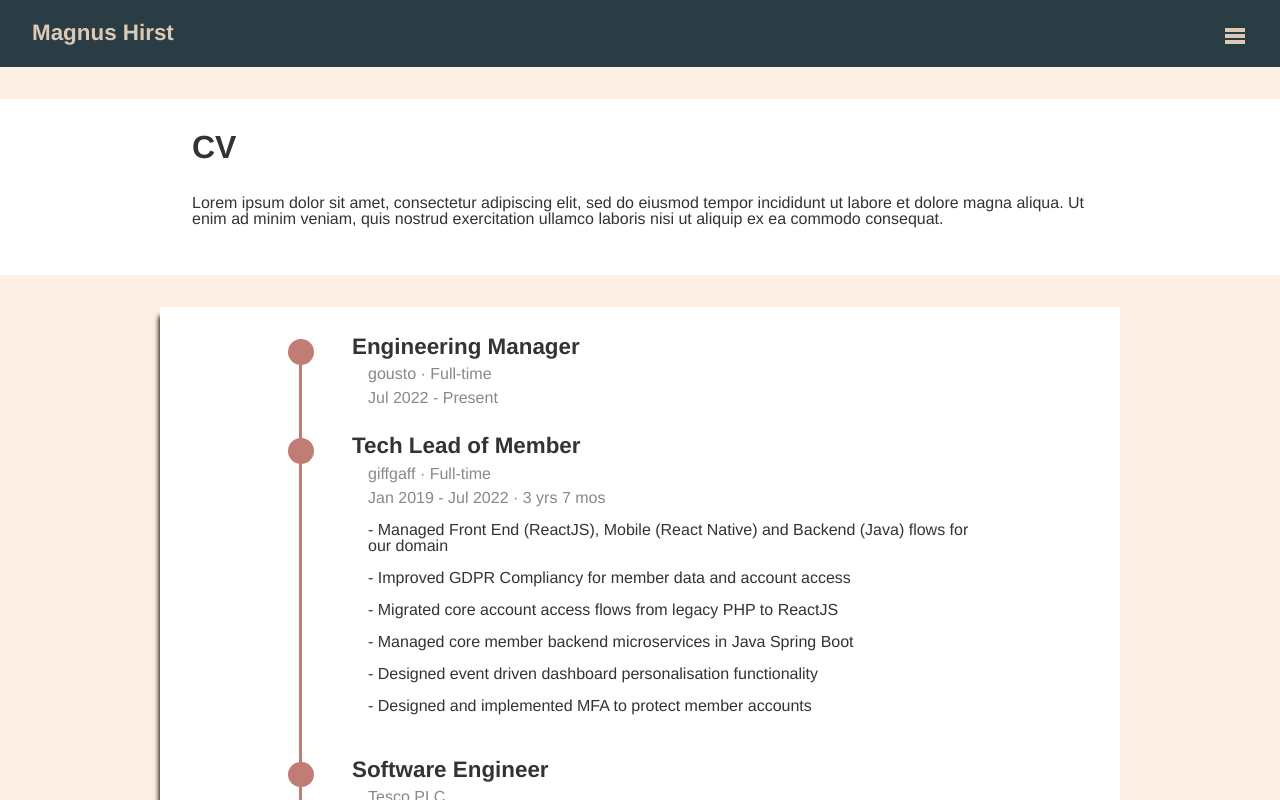
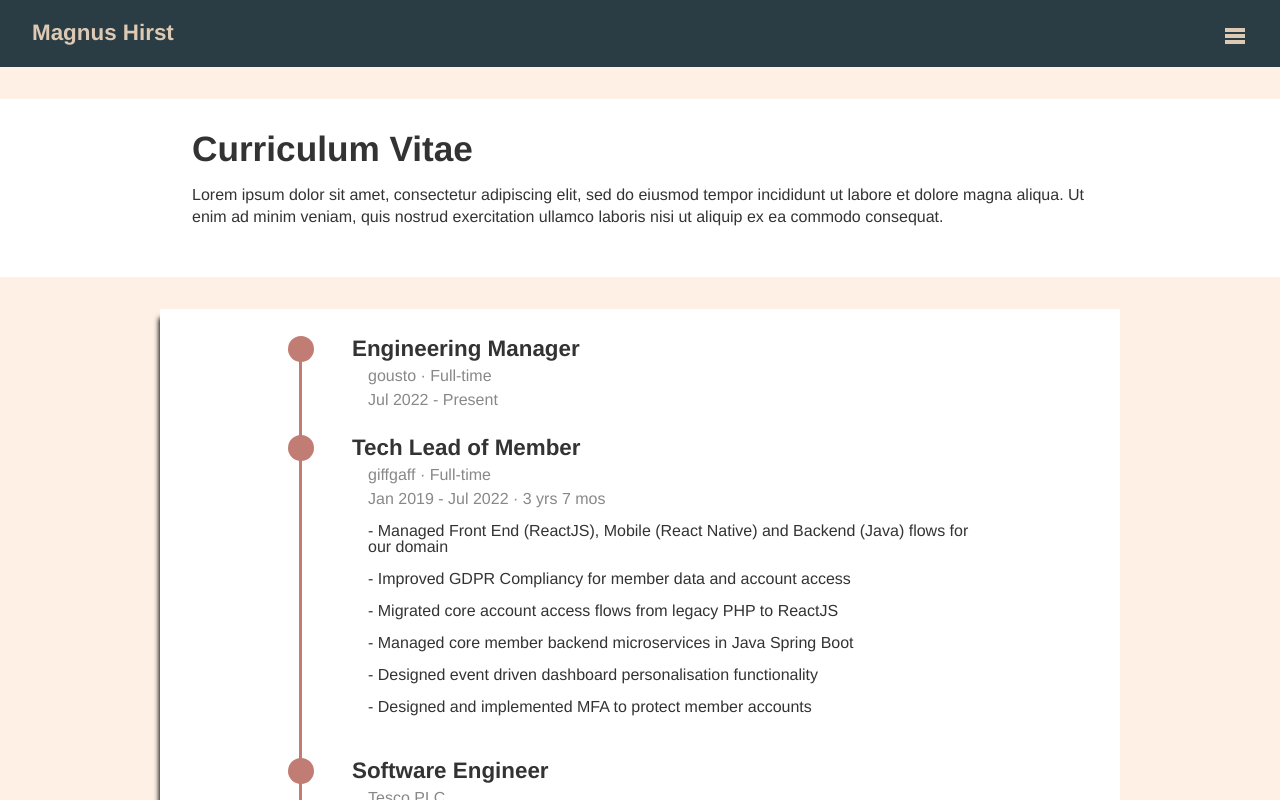
Before and after one commit to magnushirst/personal-site-v2, a React app: page /cv in a window 1280 px wide. Shown: the top 800 px of the page. Built offline with nearby package versions, Linux system fonts and the light colour scheme.

Commit message:
can't remember what I did

```diff
--- a/package.json
+++ b/package.json
@@ -32,9 +32,11 @@
     "@babel/preset-react": "^7.18.6",
     "babel-loader": "^8.2.5",
     "html-webpack-plugin": "^5.5.0",
+    "next": "^12.2.5",
     "prop-types": "^15.8.1",
     "react": "^18.2.0",
     "react-dom": "^18.2.0",
+    "react-router": "^6.3.0",
     "react-router-dom": "^6.3.0",
     "styled-components": "^5.3.5",
     "url-loader": "^4.1.1"
--- a/src/assets/index.css
+++ b/src/assets/index.css
@@ -32,7 +32,7 @@ footer, header, hgroup, menu, nav, section {
   display: block;
 }
 body {
-  line-height: 1;
+  line-height: 1.4rem;
   color: white;
   background: #FFF0E5;
   font-size: 1rem;
@@ -64,6 +64,7 @@ a:visited {
 }
 
 p {
+  line-height: 1.4rem;
   margin: 1em 0;
 }
 #root{
--- a/src/components/atoms/decoratedNavLink/decoratedNavLink.jsx
+++ b/src/components/atoms/decoratedNavLink/decoratedNavLink.jsx
@@ -17,7 +17,7 @@ const Chevron = styled.i`
 
 export default function DecoratedNavLink({ children, to }) {
   return (
-    <NavLink to={to}>
+    <NavLink reloadDocument to={to}>
       {children}
       <Chevron />
     </NavLink>
--- a/src/components/atoms/linkedList/linkedList.jsx
+++ b/src/components/atoms/linkedList/linkedList.jsx
@@ -32,6 +32,7 @@ const StyledListItem = styled.li`
     width: 1.6em;
     position: absolute;
     left: 0;
+    top: -0.3em;
   }
 `;
 
--- a/src/components/atoms/title/title.jsx
+++ b/src/components/atoms/title/title.jsx
@@ -4,10 +4,10 @@ import styled from 'styled-components';
 
 const StyledH2 = styled.h1`
   font-weight: 900;
-  font-size: 32px;
+  font-size: 2.2rem;
   line-height: 1;
   vertical-align: top;
-  margin-bottom: 1em;
+  margin-bottom: .5em;
   display: block;
 `;
 
--- a/src/components/organisms/header/header.jsx
+++ b/src/components/organisms/header/header.jsx
@@ -1,5 +1,6 @@
 import React, { useEffect, useRef, useState } from 'react';
 import styled from 'styled-components';
+import { NavLink } from 'react-router-dom';
 import NestedNavigation from '../../molecules/nestedNavigation/nestedNavigation';
 import DecoratedNavLink from '../../atoms/decoratedNavLink/decoratedNavLink';
 import OutsideClick from '../../../hooks/outsideClick/outsideClick';
@@ -89,7 +90,9 @@ export default function Header() {
   return (
     <header>
       <HeaderWrapper>
-        <SiteTitle>Magnus Hirst</SiteTitle>
+        <NavLink reloadDocument to="/">
+          <SiteTitle>Magnus Hirst</SiteTitle>
+        </NavLink>
         <LinkWrapper>
           <BurgerButton onClick={() => setMenuOpen(!menuOpen)}>
             <svg viewBox="0 0 100 80" width="20" height="20" fill="#DDC9B4">
--- a/src/components/pages/cv/cv.jsx
+++ b/src/components/pages/cv/cv.jsx
@@ -40,7 +40,7 @@ export default function Cv() {
   return (
     <>
       <WideSection align="left">
-        <Title>CV</Title>
+        <Title>Curriculum Vitae</Title>
         <p>
           Lorem ipsum dolor sit amet, consectetur adipiscing elit, sed do eiusmod tempor incididunt
           ut labore et dolore magna aliqua. Ut enim ad minim veniam, quis nostrud exercitation
```
Also changed, not shown: 2 other files (tests, documents, lock files or other folders).
